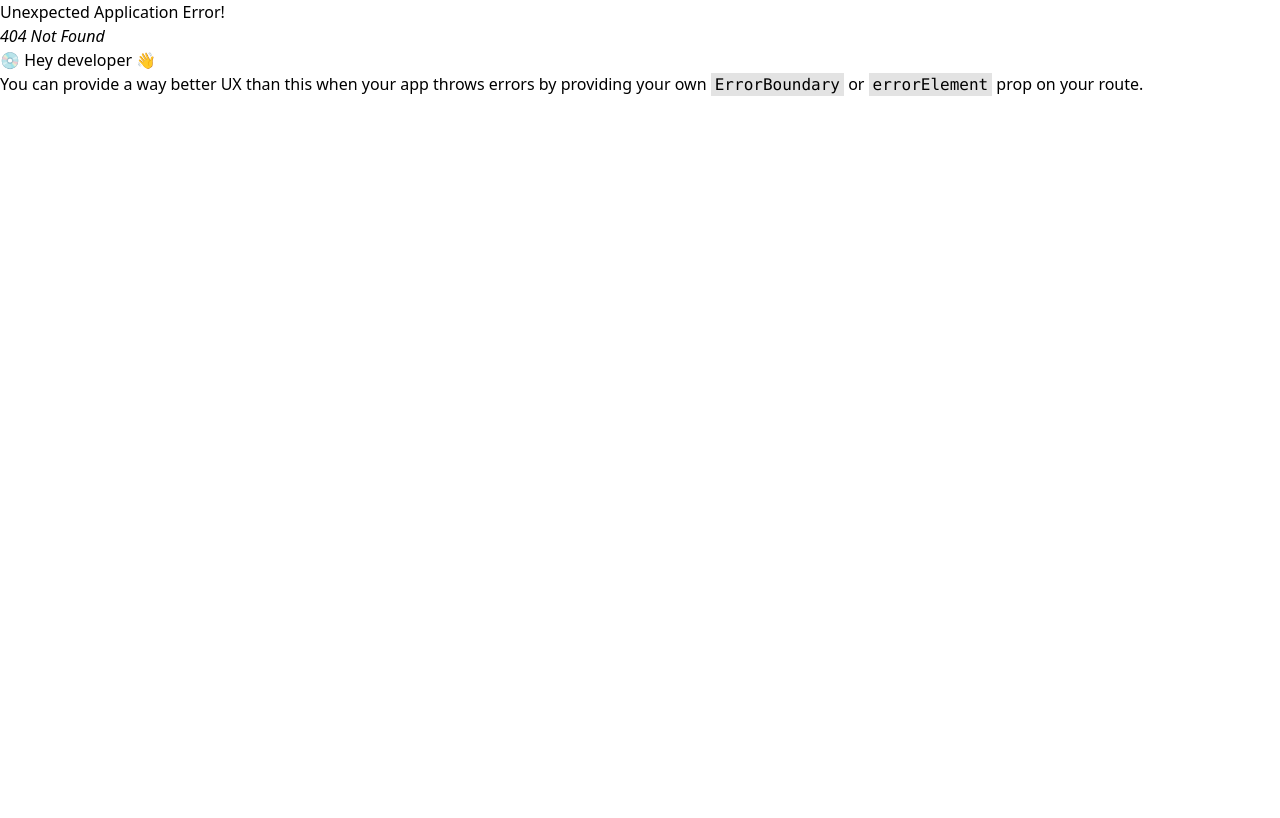
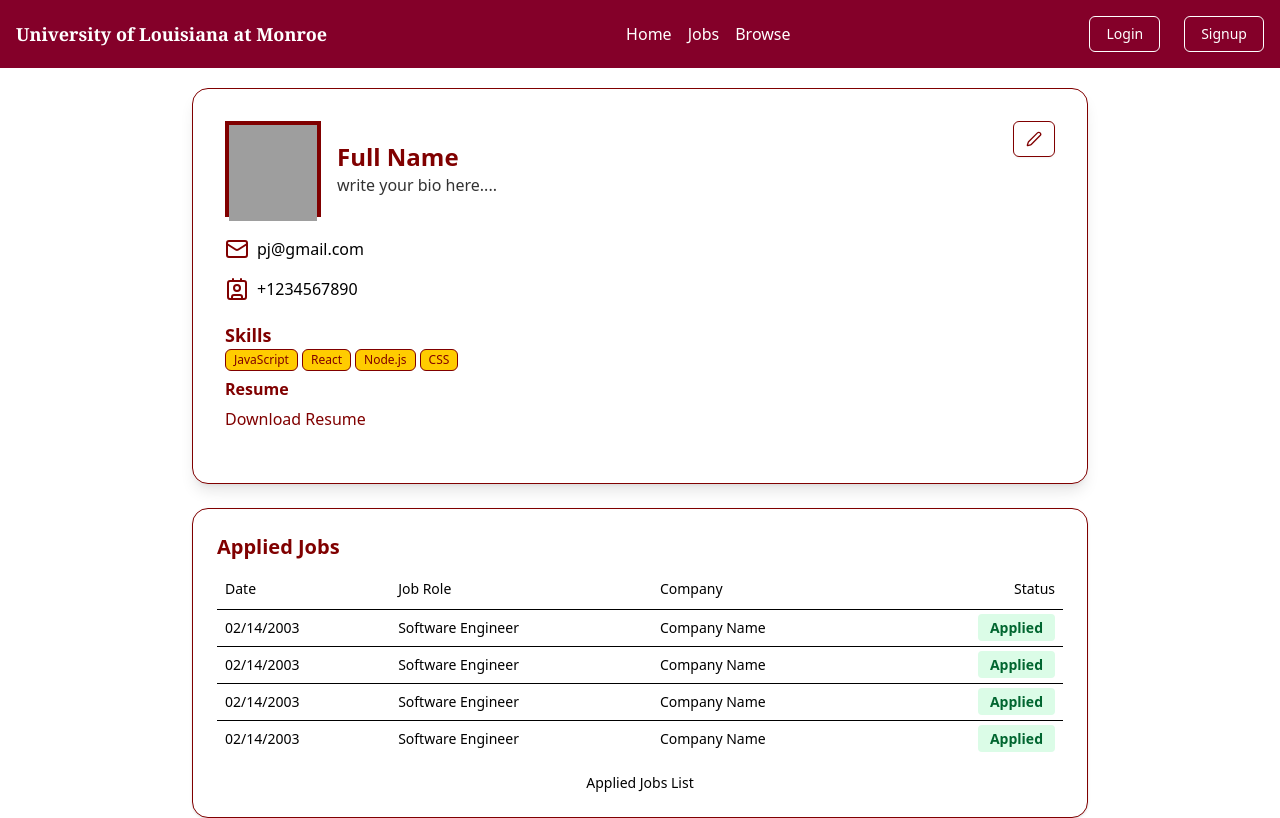
Before and after one commit to ramtelPJ/Job-Finder, a React (Vite) app in the folder frontend/: page /profile in a window 1280 px wide. Before the commit this address had no page. Built offline with nearby package versions, Linux system fonts and the light colour scheme; grey boxes are pictures that could not be loaded.

Commit message:
Profile Page

```diff
--- /dev/null
+++ b/frontend/src/components/AppliedJobTable.jsx
@@ -0,0 +1,38 @@
+import React from 'react'
+
+import { Table, TableCaption,TableHeader,TableRow, TableBody, TableHead, TableCell } from "./ui/table.jsx";
+function AppliedJobTable() {
+return (
+    <div>
+            <Table>
+                    <TableCaption>Applied Jobs List</TableCaption>
+                    <TableHeader>
+                            <TableRow>
+                                    <TableHead>Date</TableHead>
+                                    <TableHead>Job Role</TableHead>
+                                    <TableHead>Company</TableHead>
+                                    <TableHead className='text-right '>Status</TableHead>
+                            </TableRow>
+                    </TableHeader>
+                    <TableBody>
+                            {
+                                    [1,2,3,4].map((item,i) => (
+                                            <TableRow key={i}>
+                                                    <TableCell>02/14/2003</TableCell>
+                                                    <TableCell>Software Engineer</TableCell>
+                                                    <TableCell>Company Name</TableCell>
+                                                    <TableCell className='text-right'>
+                                                            <span className="font-bold bg-green-100 text-green-800 px-3 py-1 rounded">
+                                                                    Applied
+                                                            </span>
+                                                    </TableCell>
+                                            </TableRow>
+                                    ))
+                            }
+                    </TableBody>
+            </Table>
+    </div>
+)
+}
+
+export default AppliedJobTable
--- /dev/null
+++ b/frontend/src/components/Browse.jsx
@@ -0,0 +1,26 @@
+import React from 'react'
+import Navbar from "./shared/navbar.jsx";
+import SingleJob from './SingleJob.jsx';
+
+const randomJobs=[1,2,3]
+function Browse() {
+  return (
+   <div>
+    <Navbar/>
+    <div className='max-w-7xl mx-auto my-10'>
+      <h1 className='font-bold text-xl my-10'>Search Results: {randomJobs.length}</h1>
+      <div className='grid grid-cols-3 gap-4 '>
+      {
+        randomJobs.map((item,index)=>{
+          return(<SingleJob/>)
+        })
+      }
+      </div>
+
+    </div>
+   </div>
+
+  )
+}
+
+export default Browse
--- /dev/null
+++ b/frontend/src/components/Profile.jsx
@@ -0,0 +1,78 @@
+import React from "react";
+import Navbar from "./shared/navbar.jsx";
+import { Avatar, AvatarImage } from "@radix-ui/react-avatar";
+import { Pen, Contact, Mail } from "lucide-react";
+import { Button } from "./ui/button.jsx";
+import { Badge } from "./ui/badge.jsx";
+import { Label } from "./ui/label.jsx";
+import AppliedJobTable from "./AppliedJobTable.jsx";
+const skills = ["JavaScript", "React", "Node.js", "CSS"];
+function Profile() {
+  const isResumeAvailable = true; // This can be a prop or state based on your application logic
+  // ULM official colors: Maroon (#800000), Gold (#FFCC00), White (#FFFFFF), Black (#000000)
+  return (
+    <div className="bg-[#fff] min-h-screen">
+      <Navbar />
+      <div className="max-w-4xl mx-auto bg-[#fff] border border-[#800000] rounded-2xl my-5 p-8 shadow-lg">
+        <div className="flex justify-between">
+          <div className="flex items-center gap-4 mb-5">
+            <Avatar className="h-24 w-24 border-4 border-[#800000]">
+              <AvatarImage
+                src="https://www.ulm.edu/_resources/images/ulm-logo.png"
+                className="h-24 w-24 object-cover"
+                alt="ULM Logo"
+              />
+            </Avatar>
+            <div>
+              <h1 className="font-bold text-2xl text-[#800000]">Full Name</h1>
+              <p className="text-[#333]">write your bio here....</p>
+            </div>
+          </div>
+          <Button className="text-right border-[#800000] text-[#800000] hover:bg-[#800000] hover:text-[#fff]" variant="outline">
+            <Pen />
+          </Button>
+        </div>
+        <div>
+          <div className="flex items-center gap-2 mb-4 text-[#800000]">
+            <Mail />
+            <span className="text-black">pj@gmail.com</span>
+          </div>
+          <div className="flex items-center gap-2 mb-4 text-[#800000]">
+            <Contact />
+            <span className="text-black">+1234567890</span>
+          </div>
+        </div>
+        <div className="my-5">
+          <h1 className="text-lg font-semibold text-[#800000]">Skills</h1>
+          <div className="flex items-center gap-1">
+            {skills.map((item, i) => (
+              <Badge key={i} className="bg-[#FFCC00] text-[#800000] border border-[#800000]">
+                {item}
+              </Badge>
+            ))}
+          </div>
+          <div className="grid w-full max-w-sm items-center gap-1.5">
+            <Label className="text-md font-bold mt-1.5 text-[#800000]">Resume</Label>
+            {isResumeAvailable ? (
+              <a
+                target="blank"
+                href="https://example.com/resume.pdf"
+                className="text-[#800000] hover:underline hover:text-[#FFCC00]"
+              >
+                Download Resume
+              </a>
+            ) : (
+              <span className="text-red-500">Resume not available</span>
+            )}
+          </div>
+        </div>
+      </div>
+      <div className="max-w-4xl mx-auto bg-[#fff] rounded-2xl border border-[#800000] p-6 mt-6 shadow">
+        <h1 className="text-xl font-bold text-[#800000] mb-2">Applied Jobs</h1>
+        <AppliedJobTable />
+      </div>
+    </div>
+  );
+}
+
+export default Profile;
--- a/frontend/src/components/auth/Login.jsx
+++ b/frontend/src/components/auth/Login.jsx
@@ -11,7 +11,7 @@
 import axios from 'axios'
 import { toast } from 'sonner'
 import { useDispatch, useSelector } from 'react-redux'
-import { setLoading } from '../../redux/authSlice'
+import { setLoading,setUser } from '../../redux/authSlice'
 import { Loader2 } from 'lucide-react'
 import store from '../../redux/store'
 function Login() {
@@ -44,6 +44,7 @@
           withCredentials: true,
         });
   if(res.data.success){
+    dispatch(setUser(res.data.user));
     navigate('/')
     toast.success(res.data.message);
   }
--- a/frontend/src/components/shared/navbar.jsx
+++ b/frontend/src/components/shared/navbar.jsx
@@ -1,4 +1,6 @@
-import React from "react";
+import React, { use } from "react";
+import { useState } from "react";
+import { useDispatch, useSelector } from "react-redux";
 import {
   Popover,
   PopoverTrigger,
@@ -9,9 +11,10 @@
 import {User2,LogOut} from "lucide-react"; // Assuming you have lucide-react installed for icons
 // Assuming Button is a custom or shared UI component
 import {Button} from "@/components/ui/button";
+import Profile from "../Profile.jsx";
+const Navbar = () => {
 
-const Navbar = () => {
-    const user=false;
+  const {user} = useSelector(store => store.auth);
   return (
     <nav className="bg-[#840029] p-4">
       <div className="container mx-auto flex justify-between items-center">
@@ -28,15 +31,11 @@
             </a>
           </li>
           <li>
-            <a href="/about" className="text-white hover:text-[#fdb913]">
-              About Us
+            <a href="/browse" className="text-white hover:text-[#fdb913]">
+              Browse
             </a>
           </li>
-          <li>
-            <a href="/contact" className="text-white hover:text-[#fdb913]">
-              Contact
-            </a>
-          </li>
+
         </ul>
         {
           !user ? (
@@ -65,13 +64,13 @@
                     />
                   </Avatar>
                   <div>
-                    <h4 className="font-serif font-medium">Prajwol Ramtel</h4>
+                    <h4 className="font-serif font-medium">{user.fullname}</h4>
                   </div>
                 </div>
                 <div className="px-4 pb-4 flex flex-col text-gray-800">
                   <div className="flex items-center gap-2 mb-2">
                     <User2 />
-                    <Button variant="link" className="text-[#840029] hover:text-[#fdb913]">View Profile</Button>
+                    <Button variant="link" className="text-[#840029] hover:text-[#fdb913]"><Link to='profile'>View Profile</Link></Button>
                   </div>
                   <div className="flex items-center gap-2 mb-2">
                     <LogOut />
--- /dev/null
+++ b/frontend/src/components/ui/table.jsx
@@ -0,0 +1,121 @@
+import * as React from "react"
+
+import { cn } from "@/lib/utils"
+
+function Table({
+  className,
+  ...props
+}) {
+  return (
+    <div data-slot="table-container" className="relative w-full overflow-x-auto">
+      <table
+        data-slot="table"
+        className={cn("w-full caption-bottom text-sm", className)}
+        {...props} />
+    </div>
+  );
+}
+
+function TableHeader({
+  className,
+  ...props
+}) {
+  return (
+    <thead
+      data-slot="table-header"
+      className={cn("[&_tr]:border-b", className)}
+      {...props} />
+  );
+}
+
+function TableBody({
+  className,
+  ...props
+}) {
+  return (
+    <tbody
+      data-slot="table-body"
+      className={cn("[&_tr:last-child]:border-0", className)}
+      {...props} />
+  );
+}
+
+function TableFooter({
+  className,
+  ...props
+}) {
+  return (
+    <tfoot
+      data-slot="table-footer"
+      className={cn("bg-muted/50 border-t font-medium [&>tr]:last:border-b-0", className)}
+      {...props} />
+  );
+}
+
+function TableRow({
+  className,
+  ...props
+}) {
+  return (
+    <tr
+      data-slot="table-row"
+      className={cn(
+        "hover:bg-muted/50 data-[state=selected]:bg-muted border-b transition-colors",
+        className
+      )}
+      {...props} />
+  );
+}
+
+function TableHead({
+  className,
+  ...props
+}) {
+  return (
+    <th
+      data-slot="table-head"
+      className={cn(
+        "text-foreground h-10 px-2 text-left align-middle font-medium whitespace-nowrap [&:has([role=checkbox])]:pr-0 [&>[role=checkbox]]:translate-y-[2px]",
+        className
+      )}
+      {...props} />
+  );
+}
+
+function TableCell({
+  className,
+  ...props
+}) {
+  return (
+    <td
+      data-slot="table-cell"
+      className={cn(
+        "p-2 align-middle whitespace-nowrap [&:has([role=checkbox])]:pr-0 [&>[role=checkbox]]:translate-y-[2px]",
+        className
+      )}
+      {...props} />
+  );
+}
+
+function TableCaption({
+  className,
+  ...props
+}) {
+  return (
+    <caption
+      data-slot="table-caption"
+      className={cn("text-muted-foreground mt-4 text-sm", className)}
+      {...props} />
+  );
+}
+
+export {
+  Table,
+  TableHeader,
+  TableBody,
+  TableFooter,
+  TableHead,
+  TableRow,
+  TableCell,
+  TableCaption,
+}
--- a/frontend/src/redux/authSlice.js
+++ b/frontend/src/redux/authSlice.js
@@ -3,13 +3,18 @@
 const authSlice=createSlice({
     name: 'auth',
     initialState:{
-        loading:false
+        loading:false,
+        user:null,
+
     },
     reducers:{
        setLoading:(state,action)=>{
         state.loading=action.payload;
+       },
+       setUser:(state,action)=>{
+        state.user=action.payload;
        }
     }
 })
-export const {setLoading}=authSlice.actions;
+export const {setLoading,setUser}=authSlice.actions;
 export default authSlice.reducer;
```
Also changed, not shown: frontend/src/App.jsx (+13 -1 lines).
